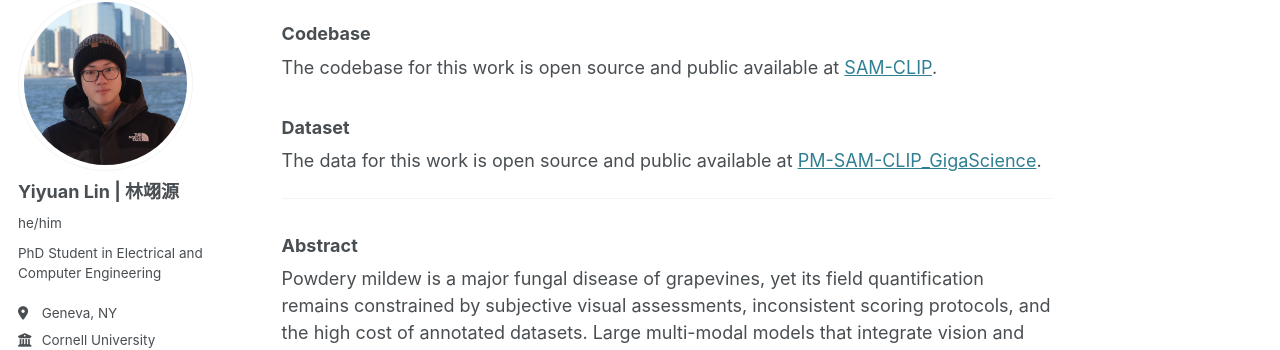
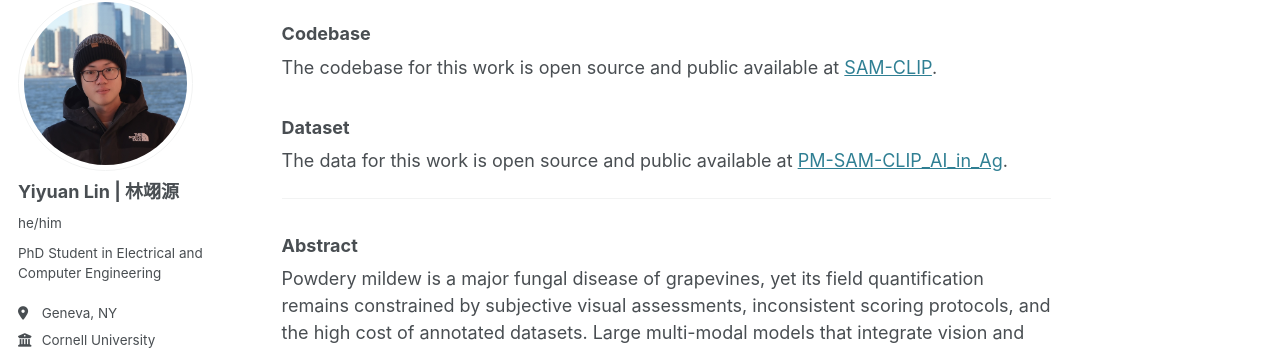
Before and after one commit to YiyuanLinXX/YiyuanLinXX.github.io, a Jekyll site: the page built from _publications/2026-pm-sam-clip-ai-in-ag.md, in a window 1280 px wide and 900 px high, scrolled down 598 px. Shown: the part 110-460 px from the top of the window. Built offline with Jekyll 4.4.1, drawn with Linux system fonts in a browser that asks for light colours; some web fonts are replaced.

Commit message:
update pub

```diff
--- a/_publications/2026-pm-sam-clip-gigascience.md
+++ b/_publications/2026-pm-sam-clip-ai-in-ag.md
@@ -3,7 +3,7 @@
 collection: publications
 category: manuscripts
 permalink: /publications/sam-clip
-excerpt: "<strong>Yiyuan Lin</strong>, Zachary Dashner, Ana Jimenez, Dustin Wilkerson, Lance Cadle-Davidson, Summaira Riaz, Yu Jiang, <i><strong>GigaScience</strong></i> (under review), 2026<br/><img src='/images/publications/sam_clip_gigascience.png'>"
+excerpt: "<strong>Yiyuan Lin</strong>, Zachary Dashner, Ana Jimenez, Dustin Wilkerson, Lance Cadle-Davidson, Summaira Riaz, Yu Jiang, <i><strong>Artificial Intelligence in Agriculture</strong></i> (under review), 2026<br/><img src='/images/publications/sam_clip_gigascience.png'>"
 # slidesurl: 'http://academicpages.github.io/files/slides1.pdf'
 # paperurl: 'https://elibrary.asabe.org/abstract.asp?aid=54830'
 date: 2026-01-08
@@ -33,7 +33,7 @@
 
 ### Dataset
 
-The data for this work is open source and public available at [PM-SAM-CLIP_GigaScience](https://cornell.box.com/s/qkofzu5b24hqkev6y9raga9t9ihoc5l1).
+The data for this work is open source and public available at [PM-SAM-CLIP_AI_in_Ag](https://cornell.box.com/s/qkofzu5b24hqkev6y9raga9t9ihoc5l1).
 
 ---
 
```
